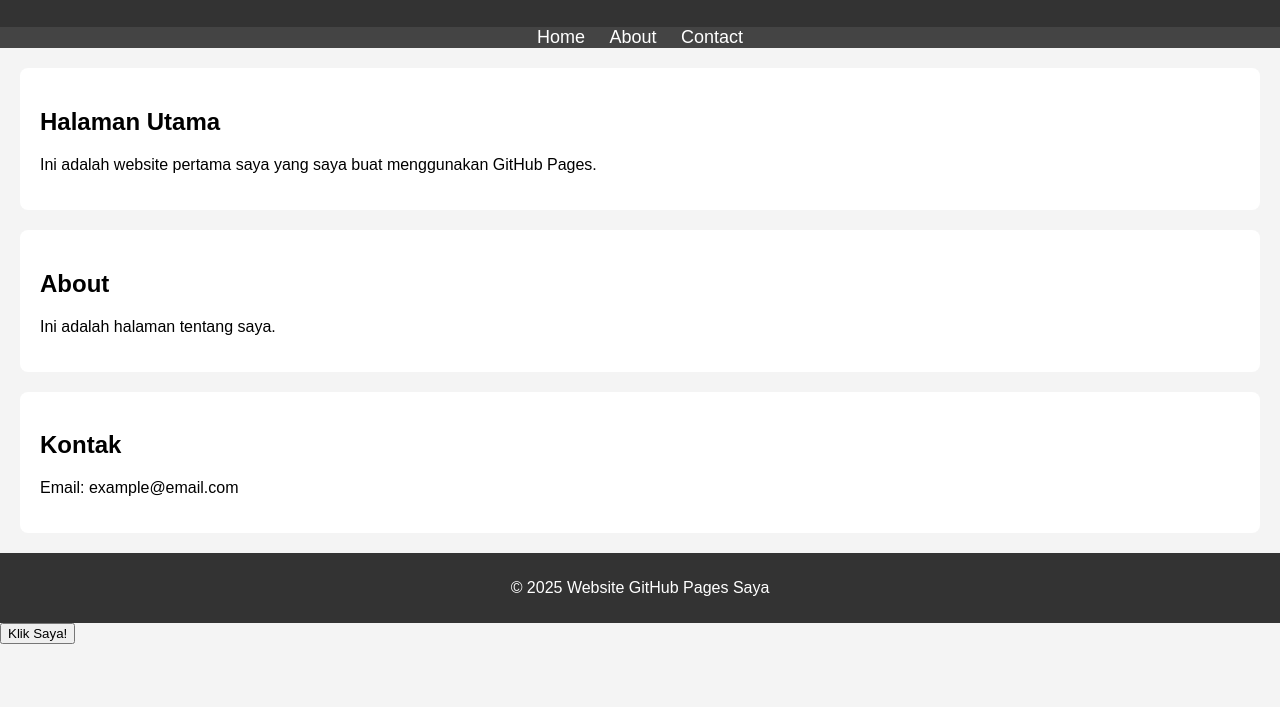
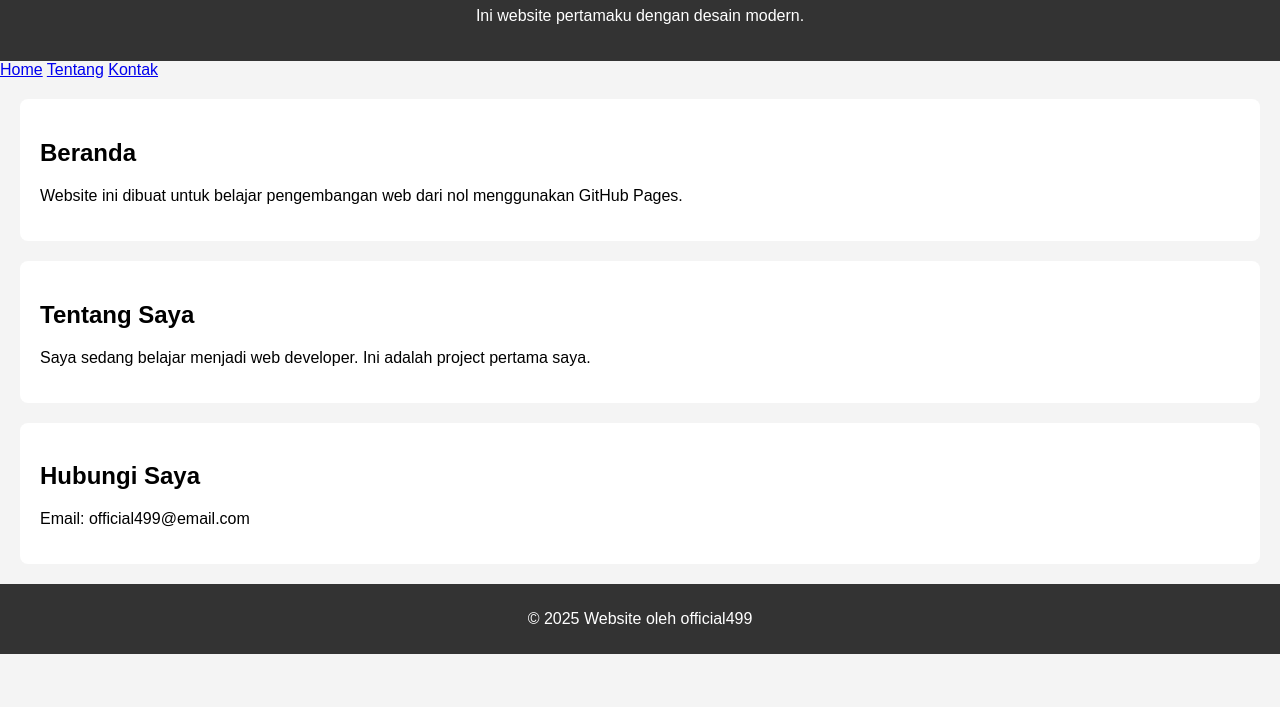
Before and after one commit to official499/website-pertama, a plain HTML site: page index.html in a window 1280 px wide. Shown: the part 93-800 px from the top of the page. Drawn offline with Linux system fonts and the light colour scheme.

Commit message:
Update index.html
Update2point

```diff
--- a/index.html
+++ b/index.html
@@ -3,41 +3,40 @@
 <head>
     <meta charset="UTF-8">
     <meta name="viewport" content="width=device-width, initial-scale=1.0">
-    <title>Website GitHub Pages Saya</title>
+    <title>Website Pertama</title>
     <link rel="stylesheet" href="style.css">
 </head>
 <body>
     <header>
-        <h1>Selamat datang di Website GitHub Pages Saya!</h1>
+        <h1>Halo, Selamat Datang!</h1>
+        <p>Ini website pertamaku dengan desain modern.</p>
     </header>
 
     <nav>
-        <ul>
-            <li><a href="#home">Home</a></li>
-            <li><a href="#about">About</a></li>
-            <li><a href="#contact">Contact</a></li>
-        </ul>
+        <a href="#home">Home</a>
+        <a href="#tentang">Tentang</a>
+        <a href="#kontak">Kontak</a>
     </nav>
 
-    <section id="home">
-        <h2>Halaman Utama</h2>
-        <p>Ini adalah website pertama saya yang saya buat menggunakan GitHub Pages.</p>
-    </section>
+    <main>
+        <section class="card" id="home">
+            <h2>Beranda</h2>
+            <p>Website ini dibuat untuk belajar pengembangan web dari nol menggunakan GitHub Pages.</p>
+        </section>
 
-    <section id="about">
-        <h2>About</h2>
-        <p>Ini adalah halaman tentang saya.</p>
-    </section>
+        <section class="card" id="tentang">
+            <h2>Tentang Saya</h2>
+            <p>Saya sedang belajar menjadi web developer. Ini adalah project pertama saya.</p>
+        </section>
 
-    <section id="contact">
-        <h2>Kontak</h2>
-        <p>Email: example@email.com</p>
-    </section>
+        <section class="card" id="kontak">
+            <h2>Hubungi Saya</h2>
+            <p>Email: official499@email.com</p>
+        </section>
+    </main>
 
     <footer>
-        <p>&copy; 2025 Website GitHub Pages Saya</p>
+        <p>&copy; 2025 Website oleh official499</p>
     </footer>
-
-    <script src="script.js"></script>
 </body>
 </html>
```
